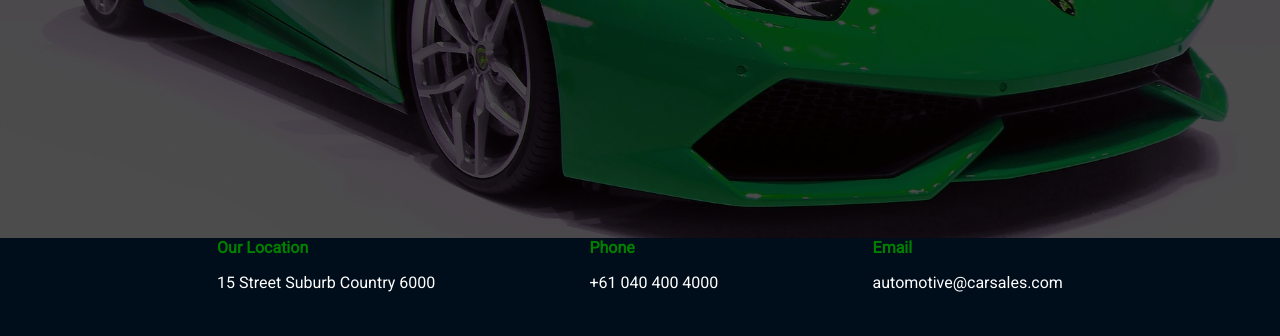
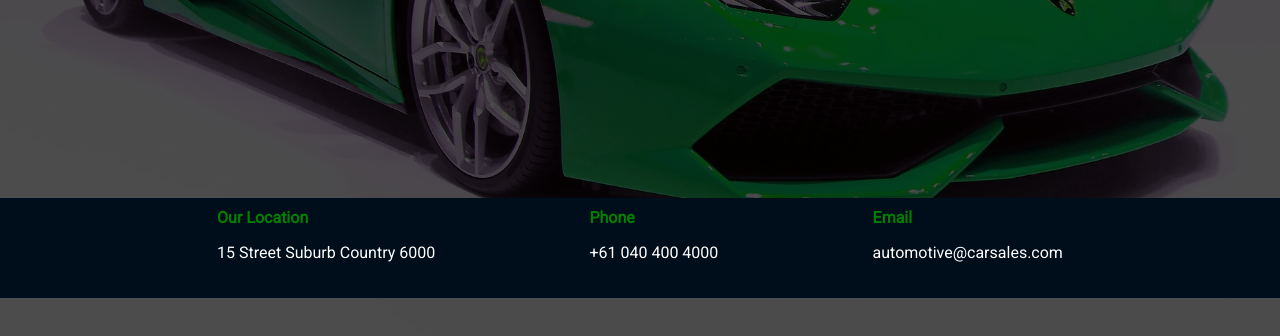
Before and after one commit to yanghuixi1/automotive-card-design, a plain HTML site: page index.html in a window 1280 px wide. Shown: the part 502-838 px from the top of the page. Drawn offline with Linux system fonts and the light colour scheme.

Commit message:
Update the style of the footer

```diff
--- a/style.css
+++ b/style.css
@@ -18,7 +18,7 @@ header {
   z-index: 0;
   position: relative;
   padding: 10px;
-  min-height: calc(100vh);
+  min-height: calc(100vh - 100px);
   /* align-items: flex-start; */
 }
 header .content {
@@ -99,12 +99,14 @@ span {
 footer {
   background-color: rgb(0, 13, 26);
   color: white;
-  position: relative;
+  position: fixed;
   margin-top: -100px;
   /* negative value of footer height */
   height: 100px;
-  clear: both;
-  /* padding: 1rem; */
+
+  width: 100%;
+  bottom: 0;
+  padding: 10px 10px 0px 10px;
 
   /* position: absolute;
   height: 100px;
```
